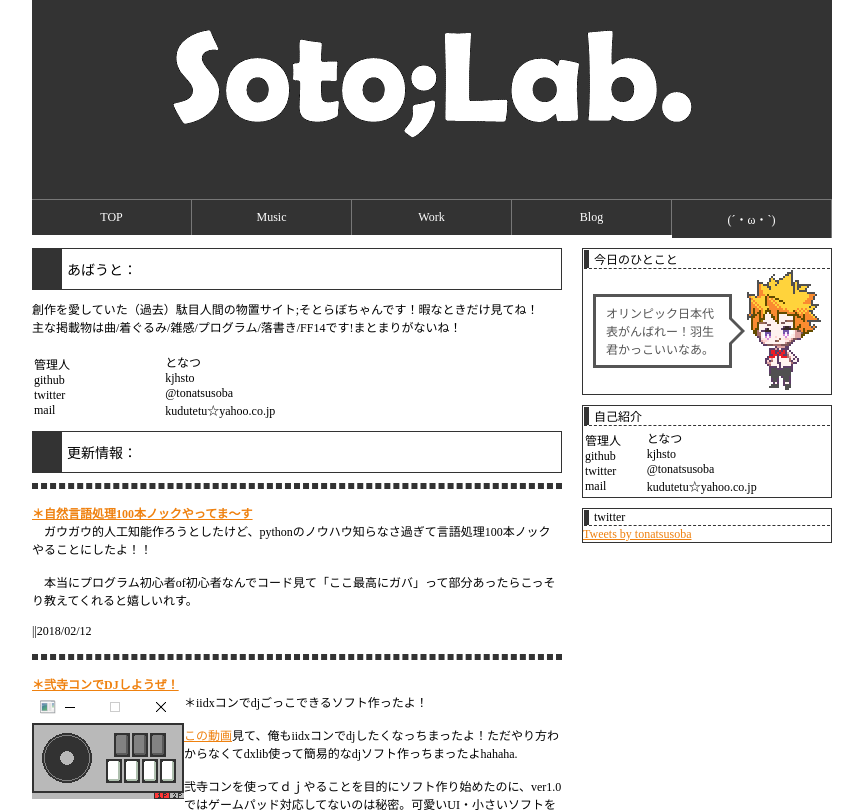
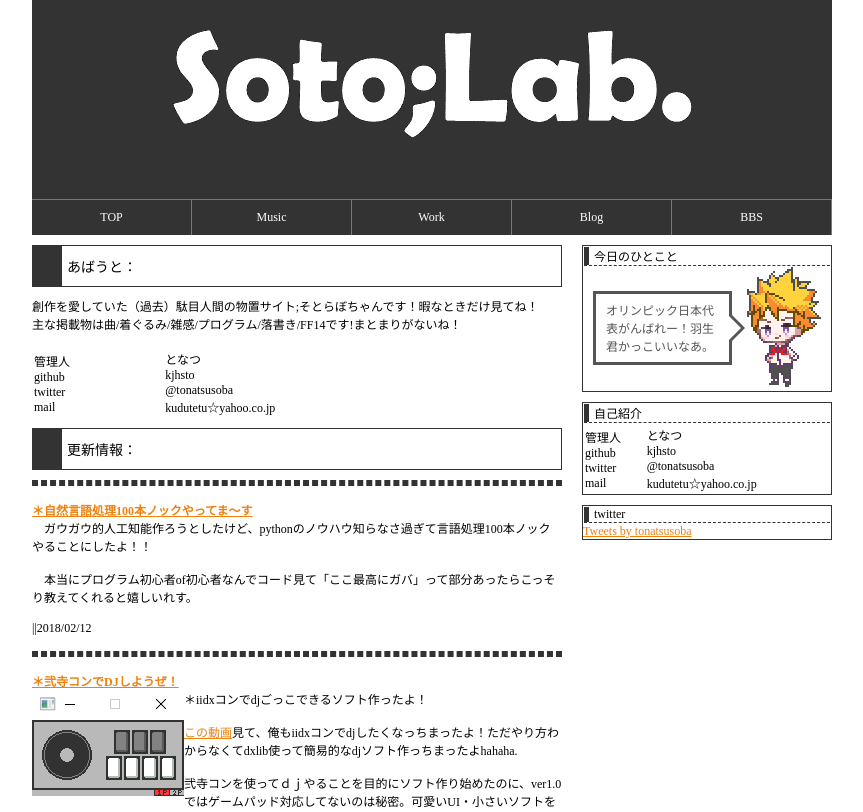
Before and after one commit to kjhsto/kjhsto.github.io, a plain HTML site: page index.html in a window 1280 px wide. Shown: the top 812 px of the page, without its empty margins (208-1071 px from the left). Drawn offline with Linux system fonts and the light colour scheme.

Commit message:
掲示板追加

```diff
--- a/index.html
+++ b/index.html
@@ -23,7 +23,7 @@
 			<li><a href="./music.html">Music</a></li>
 			<li><a href="./works.html">Work</a></li>
 			<li><a href="http://soto-lab.hatenablog.com/" target="_blank">Blog</a></li>
-			<li><a href="#">(´・ω・`)</a></li>
+			<li><a href="http://sotolab.1616bbs.com/bbs/" target="_blank">BBS</a></li>
 		</ul>
 	</div><!-- globalnavi end -->
 
```
Also changed, not shown: music.html (+1 -1 lines), works.html (+1 -1 lines).
